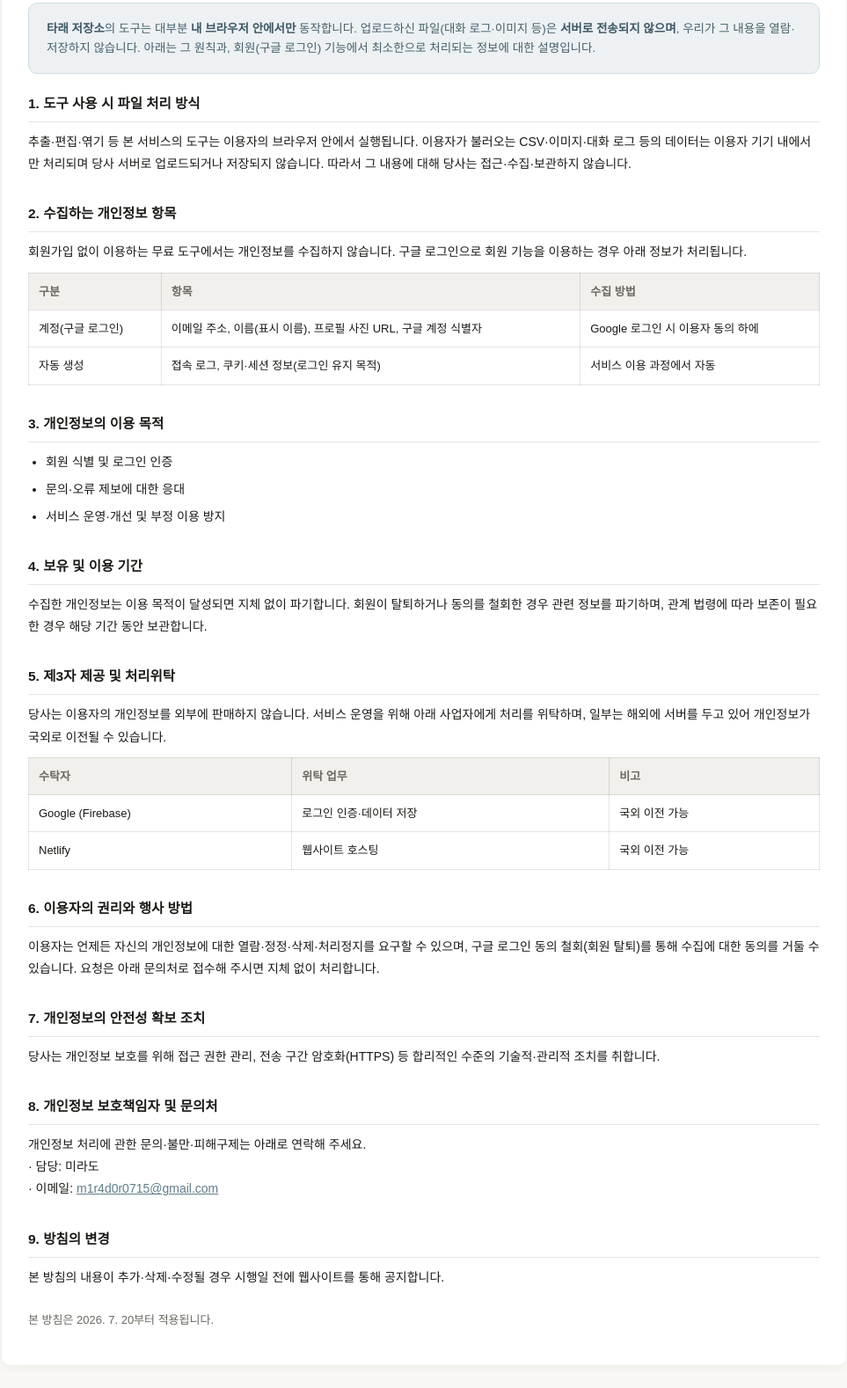
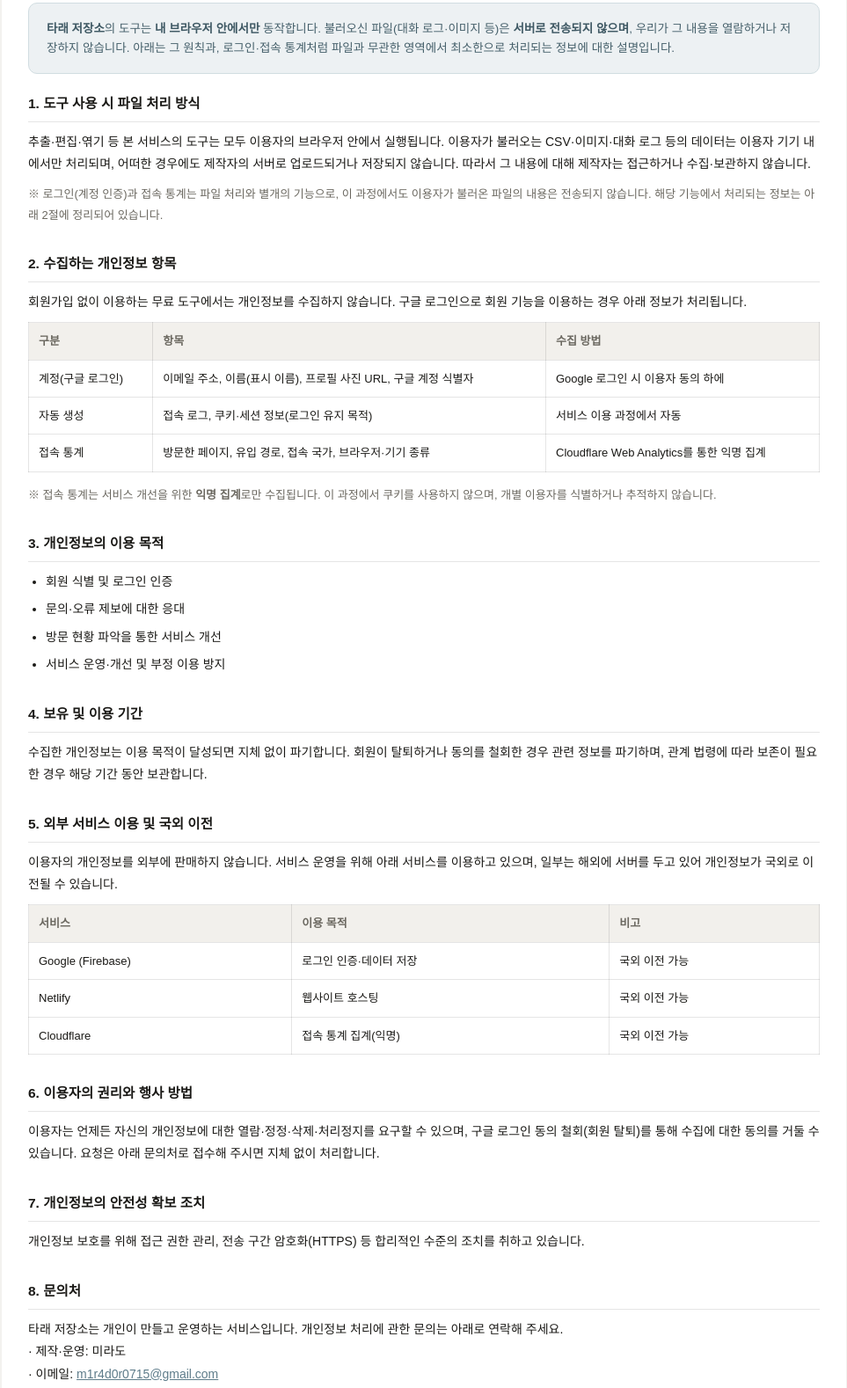
Before and after one commit to m1r4d0r/tarae-free, a plain HTML site: page privacy.html in a window 1280 px wide. Shown: the part 189-1767 px from the top of the page at 88% size, without its empty margins (158-1121 px from the left). Drawn offline with Linux system fonts and the light colour scheme.

Commit message:
Add files via upload

```diff
--- a/privacy.html
+++ b/privacy.html
@@ -282,20 +282,25 @@ body {
     <div class="page-subtitle">시행일: 2026. 7. 20</div>
 
     <div class="callout-info">
-      <b>타래 저장소</b>의 도구는 대부분 <b>내 브라우저 안에서만</b> 동작합니다.
-      업로드하신 파일(대화 로그·이미지 등)은 <b>서버로 전송되지 않으며</b>,
-      우리가 그 내용을 열람·저장하지 않습니다. 아래는 그 원칙과, 회원(구글 로그인)
-      기능에서 최소한으로 처리되는 정보에 대한 설명입니다.
+      <b>타래 저장소</b>의 도구는 <b>내 브라우저 안에서만</b> 동작합니다.
+      불러오신 파일(대화 로그·이미지 등)은 <b>서버로 전송되지 않으며</b>,
+      우리가 그 내용을 열람하거나 저장하지 않습니다. 아래는 그 원칙과,
+      로그인·접속 통계처럼 파일과 무관한 영역에서 최소한으로 처리되는 정보에 대한 설명입니다.
     </div>
 
     <div class="legal">
 
       <h3>1. 도구 사용 시 파일 처리 방식</h3>
       <p>
-        추출·편집·엮기 등 본 서비스의 도구는 이용자의 브라우저 안에서 실행됩니다.
+        추출·편집·엮기 등 본 서비스의 도구는 모두 이용자의 브라우저 안에서 실행됩니다.
         이용자가 불러오는 CSV·이미지·대화 로그 등의 데이터는 이용자 기기 내에서만
-        처리되며 당사 서버로 업로드되거나 저장되지 않습니다. 따라서 그 내용에 대해
-        당사는 접근·수집·보관하지 않습니다.
+        처리되며, 어떠한 경우에도 제작자의 서버로 업로드되거나 저장되지 않습니다.
+        따라서 그 내용에 대해 제작자는 접근하거나 수집·보관하지 않습니다.
+      </p>
+      <p class="muted">
+        ※ 로그인(계정 인증)과 접속 통계는 파일 처리와 별개의 기능으로, 이 과정에서도
+        이용자가 불러온 파일의 내용은 전송되지 않습니다. 해당 기능에서 처리되는 정보는
+        아래 2절에 정리되어 있습니다.
       </p>
 
       <h3>2. 수집하는 개인정보 항목</h3>
@@ -312,12 +317,22 @@ body {
           <td>접속 로그, 쿠키·세션 정보(로그인 유지 목적)</td>
           <td>서비스 이용 과정에서 자동</td>
         </tr>
+        <tr>
+          <td>접속 통계</td>
+          <td>방문한 페이지, 유입 경로, 접속 국가, 브라우저·기기 종류</td>
+          <td>Cloudflare Web Analytics를 통한 익명 집계</td>
+        </tr>
       </table>
+      <p class="muted">
+        ※ 접속 통계는 서비스 개선을 위한 <b>익명 집계</b>로만 수집됩니다. 이 과정에서
+        쿠키를 사용하지 않으며, 개별 이용자를 식별하거나 추적하지 않습니다.
+      </p>
 
       <h3>3. 개인정보의 이용 목적</h3>
       <ul>
         <li>회원 식별 및 로그인 인증</li>
         <li>문의·오류 제보에 대한 응대</li>
+        <li>방문 현황 파악을 통한 서비스 개선</li>
         <li>서비스 운영·개선 및 부정 이용 방지</li>
       </ul>
 
@@ -328,12 +343,13 @@ body {
         해당 기간 동안 보관합니다.
       </p>
 
-      <h3>5. 제3자 제공 및 처리위탁</h3>
-      <p>당사는 이용자의 개인정보를 외부에 판매하지 않습니다. 서비스 운영을 위해 아래 사업자에게 처리를 위탁하며, 일부는 해외에 서버를 두고 있어 개인정보가 국외로 이전될 수 있습니다.</p>
+      <h3>5. 외부 서비스 이용 및 국외 이전</h3>
+      <p>이용자의 개인정보를 외부에 판매하지 않습니다. 서비스 운영을 위해 아래 서비스를 이용하고 있으며, 일부는 해외에 서버를 두고 있어 개인정보가 국외로 이전될 수 있습니다.</p>
       <table>
-        <tr><th>수탁자</th><th>위탁 업무</th><th>비고</th></tr>
+        <tr><th>서비스</th><th>이용 목적</th><th>비고</th></tr>
         <tr><td>Google (Firebase)</td><td>로그인 인증·데이터 저장</td><td>국외 이전 가능</td></tr>
         <tr><td>Netlify</td><td>웹사이트 호스팅</td><td>국외 이전 가능</td></tr>
+        <tr><td>Cloudflare</td><td>접속 통계 집계(익명)</td><td>국외 이전 가능</td></tr>
       </table>
 
       <h3>6. 이용자의 권리와 행사 방법</h3>
@@ -345,20 +361,21 @@ body {
 
       <h3>7. 개인정보의 안전성 확보 조치</h3>
       <p>
-        당사는 개인정보 보호를 위해 접근 권한 관리, 전송 구간 암호화(HTTPS) 등
-        합리적인 수준의 기술적·관리적 조치를 취합니다.
+        개인정보 보호를 위해 접근 권한 관리, 전송 구간 암호화(HTTPS) 등
+        합리적인 수준의 조치를 취하고 있습니다.
       </p>
 
-      <h3>8. 개인정보 보호책임자 및 문의처</h3>
+      <h3>8. 문의처</h3>
       <p>
-        개인정보 처리에 관한 문의·불만·피해구제는 아래로 연락해 주세요.<br>
-        · 담당: 미라도<br>
+        타래 저장소는 개인이 만들고 운영하는 서비스입니다.
+        개인정보 처리에 관한 문의는 아래로 연락해 주세요.<br>
+        · 제작·운영: 미라도<br>
         · 이메일: <a href="mailto:m1r4d0r0715@gmail.com" style="color:var(--primary);">m1r4d0r0715@gmail.com</a>
       </p>
 
       <h3>9. 방침의 변경</h3>
       <p>
-        본 방침의 내용이 추가·삭제·수정될 경우 시행일 전에 웹사이트를 통해 공지합니다.
+        본 방침의 내용이 바뀌는 경우 시행일 전에 웹사이트를 통해 알려드립니다.
       </p>
 
       <p class="muted" style="margin-top:24px;">
```
Also changed, not shown: terms.html (+5 -5 lines).
